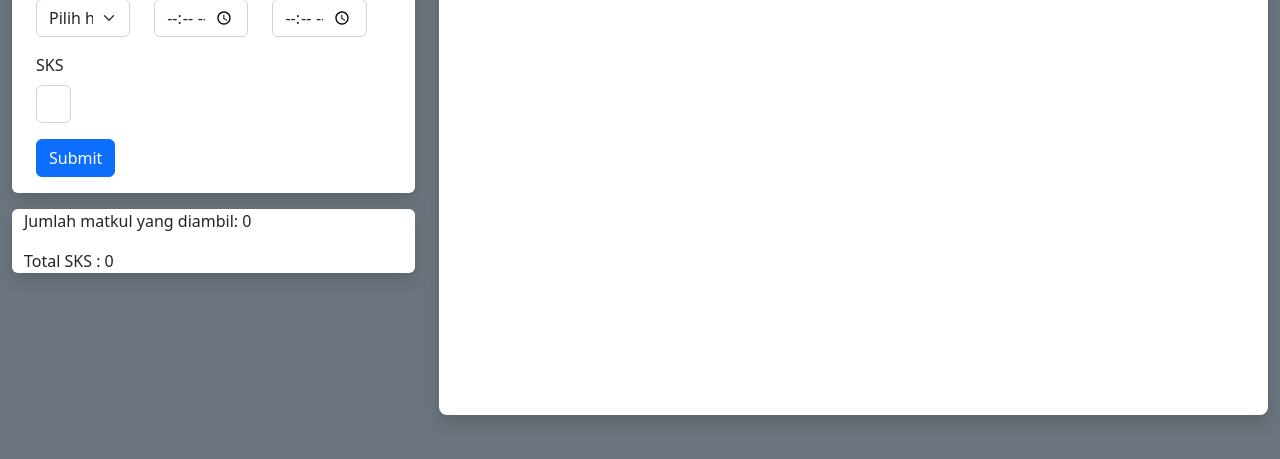
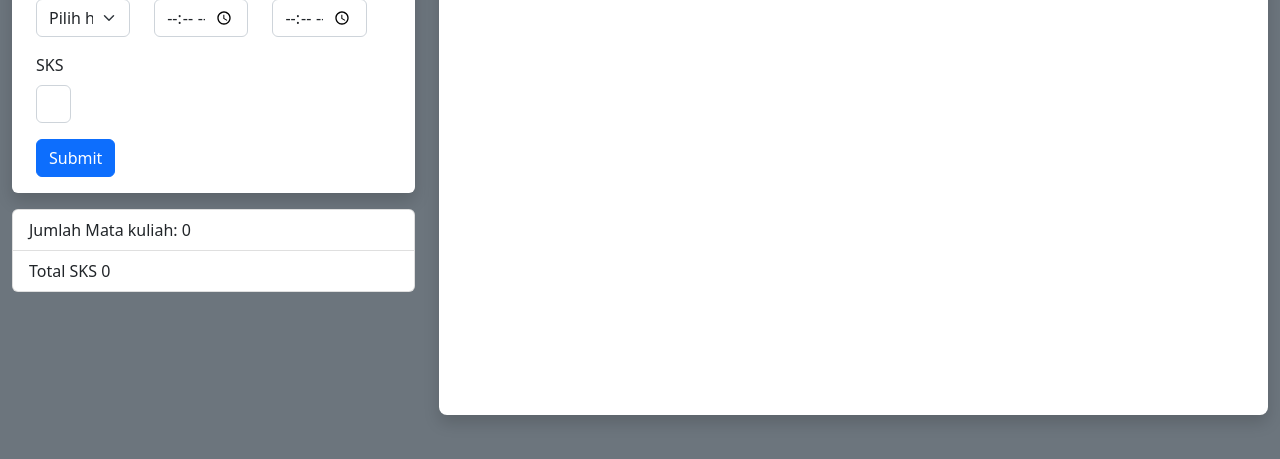
Before and after one commit to dean131/krs-tool-jquery, a Flask app: page / in a window 1280 px wide. Shown: the part 183-642 px from the top of the page. Run offline with Flask 2, Linux system fonts and the light colour scheme.

Commit message:
add list group

```diff
--- a/templates/index.html
+++ b/templates/index.html
@@ -49,9 +49,7 @@
                         </div>
                     </form>
                 </div>
-                <div class="container rounded shadow  bg-white mb-3">
-                    <div class="mt-2" id="hitungan"></div>
-                </div>
+                    <div class="mb-3" id="hitungan"></div>
             </div>
             <!-- AKHIR FORM -->
 
@@ -160,8 +158,11 @@
                     total_sks += parseInt(value[4]);
                 });
 
-                let hitung =   `<p>Jumlah matkul yang diambil: ${total_matkul}</p>
-                                <p>Total SKS : ${total_sks}</p>`;
+                let hitung =   `<ul class="list-group">
+                                    <li class="list-group-item">Jumlah Mata kuliah: ${total_matkul}</li>
+                                    <li class="list-group-item">Total SKS ${total_sks}</li>
+                                </ul>`;
+
                 $('#hitungan').html(hitung);
             }
 
```
